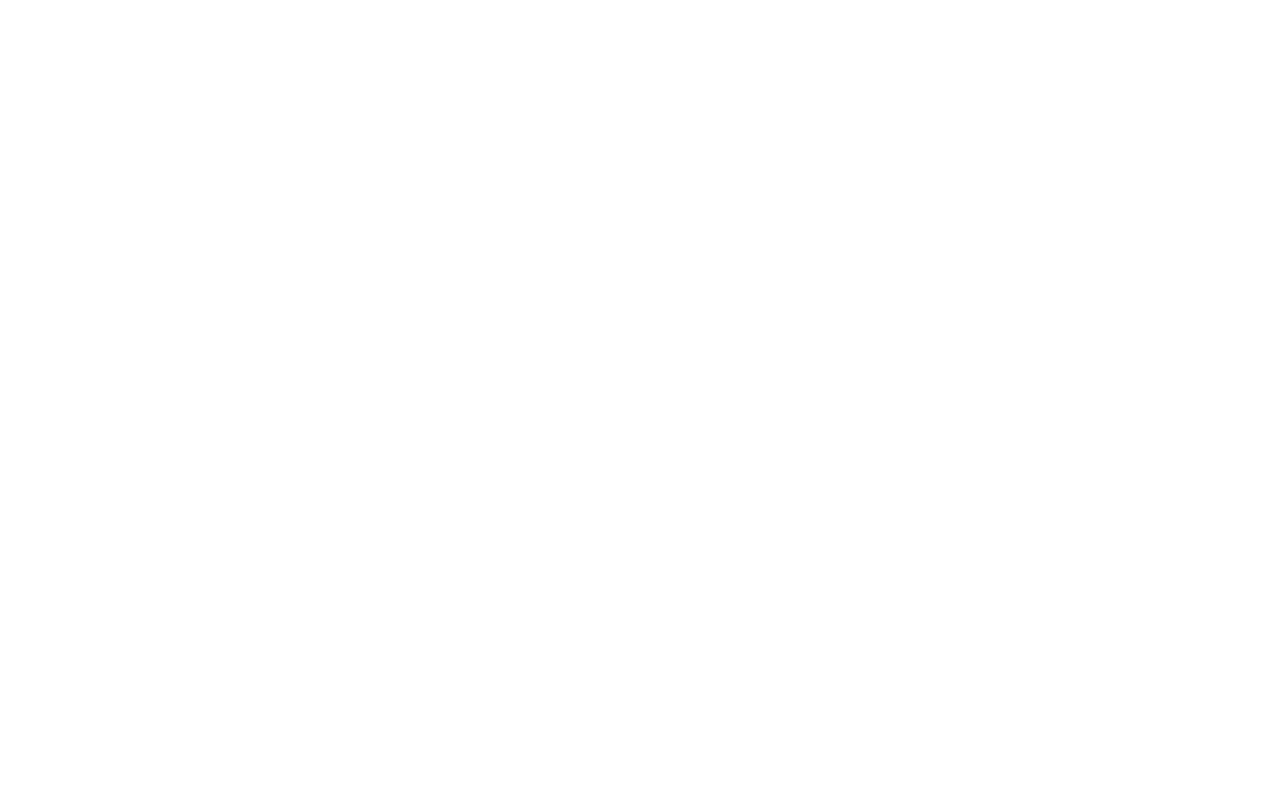
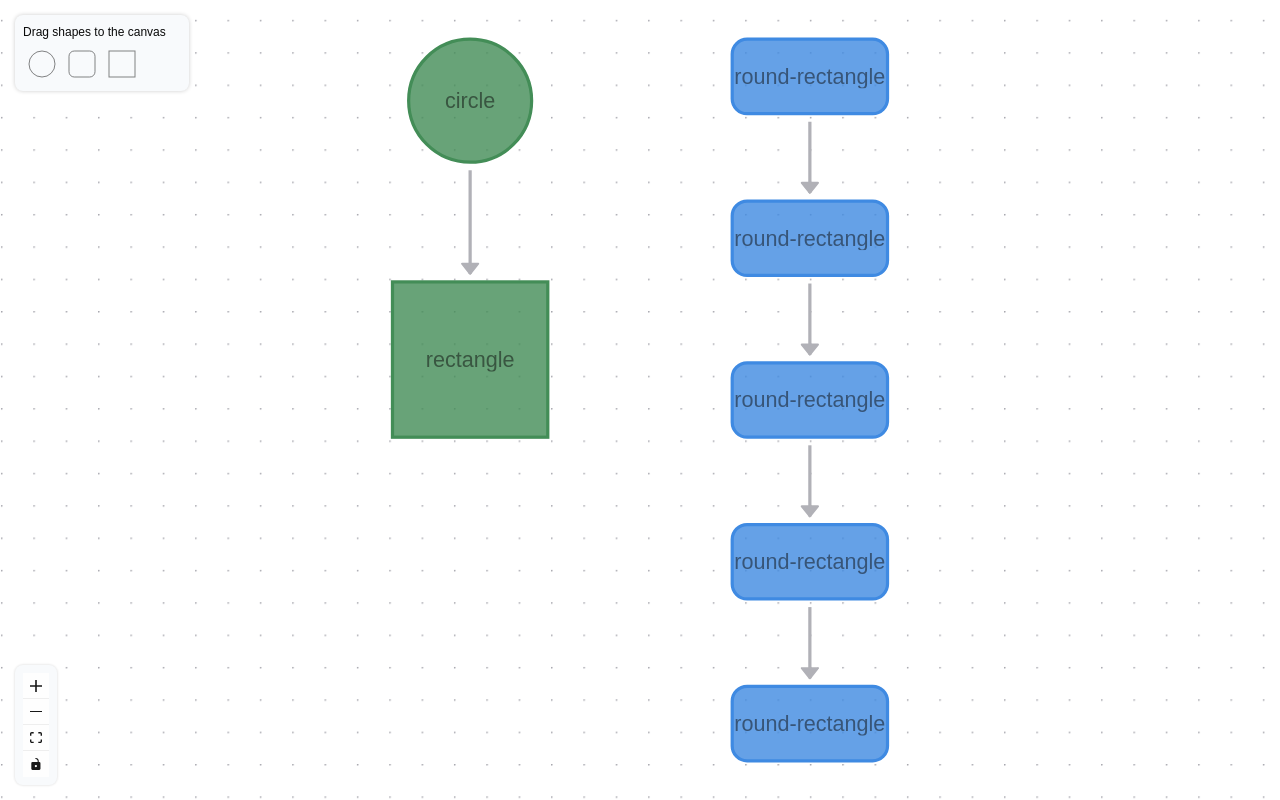
Before and after one commit to Mg-Ozkan/sop, a Next.js app: page /flows in a window 1280 px wide. Built offline with nearby package versions, Linux system fonts and the light colour scheme.

Commit message:
Some fixes.

```diff
--- a/app/flows/components/minimap-node/page.tsx
+++ /dev/null
@@ -1,37 +0,0 @@
-import { type MiniMapNodeProps, useInternalNode } from '@xyflow/react';
-import { ShapeComponents, ShapeNode } from '@/app/flows/components/shape/types/page';
-
-// Custom minimap node, is used to render the shapes of the nodes in the minimap
-export default function MiniMapNode({ id, width, height, x, y, selected }: MiniMapNodeProps) {
-  // Get the node data to render the shape
-  const internalNode = useInternalNode<ShapeNode>(id);
-
-  if (!internalNode) {
-    return;
-  }
-
-  const { color, type } = internalNode.internals.userNode.data;
-  if (!color || !type) {
-    return null;
-  }
-
-  const ShapeComponent = ShapeComponents[type];
-
-  return (
-    <g
-      transform={`translate(${x}, ${y})`}
-      className={
-        selected
-          ? 'react-flow__minimap-node selected'
-          : 'react-flow__minimap-node'
-      }
-    >
-      <ShapeComponent
-        width={width}
-        height={height}
-        fill={color}
-        strokeWidth={selected ? 6 : 0}
-      />
-    </g>
-  );
-}
--- a/app/flows/components/sidebar/sidebar-item.tsx
+++ b/app/flows/components/sidebar/sidebar-item.tsx
@@ -1,3 +1,5 @@
+"use client";
+
 import { type DragEvent, useRef } from 'react';
 
 import Shape from '@/app/flows/components/shape/page';
--- a/app/flows/initial-elements.ts
+++ b/app/flows/initial-elements.ts
@@ -6,7 +6,17 @@
     id: '1',
     type: 'shape',
     position: { x: 0, y: 0 },
-    style: { width: 120, height: 60 },
+    style: { width: 100, height: 50 },
+    data: {
+      type: 'round-rectangle',
+      color: '#3F8AE2',
+    },
+  },
+  {
+    id: '2',
+    type: 'shape',
+    position: { x: 0, y: 100 },
+    style: { width: 100, height: 50 },
     data: {
       type: 'round-rectangle',
       color: '#3F8AE2',
@@ -15,7 +25,37 @@
   {
     id: '3',
     type: 'shape',
-    position: { x: -160, y: 130 },
+    position: { x: 0, y: 200 },
+    style: { width: 100, height: 50 },
+    data: {
+      type: 'round-rectangle',
+      color: '#3F8AE2',
+    },
+  },
+  {
+    id: '4',
+    type: 'shape',
+    position: { x: 0, y: 300 },
+    style: { width: 100, height: 50 },
+    data: {
+      type: 'round-rectangle',
+      color: '#3F8AE2',
+    },
+  },
+  {
+    id: '5',
+    type: 'shape',
+    position: { x: 0, y: 400 },
+    style: { width: 100, height: 50 },
+    data: {
+      type: 'round-rectangle',
+      color: '#3F8AE2',
+    },
+  },
+  {
+    id: '6',
+    type: 'shape',
+    position: { x: -200, y: 0 },
     style: { width: 80, height: 80 },
     data: {
       type: 'circle',
@@ -23,9 +63,9 @@
     },
   },
   {
-    id: '5',
+    id: '7',
     type: 'shape',
-    position: { x: 380, y: 280 },
+    position: { x: -210, y: 150 },
     style: { width: 100, height: 100 },
     data: {
       type: 'rectangle',
@@ -46,27 +86,20 @@
     id: '2->3',
     source: '2',
     target: '3',
-    sourceHandle: 'left',
-    targetHandle: 'right',
+    sourceHandle: 'bottom',
+    targetHandle: 'top',
   },
   {
-    id: '2->4',
-    source: '2',
+    id: '3->4',
+    source: '3',
     target: '4',
-    sourceHandle: 'right',
-    targetHandle: 'left',
+    sourceHandle: 'bottom',
+    targetHandle: 'top',
   },
   {
     id: '4->5',
     source: '4',
     target: '5',
-    sourceHandle: 'right',
-    targetHandle: 'top',
-  },
-  {
-    id: '3->6',
-    source: '3',
-    target: '6',
     sourceHandle: 'bottom',
     targetHandle: 'top',
   },
@@ -74,42 +107,7 @@
     id: '6->7',
     source: '6',
     target: '7',
-    sourceHandle: 'right',
-    targetHandle: 'left',
-  },
-  {
-    id: '4->7',
-    source: '4',
-    target: '7',
     sourceHandle: 'bottom',
     targetHandle: 'top',
   },
-  {
-    id: '7->8',
-    source: '7',
-    target: '8',
-    sourceHandle: 'bottom',
-    targetHandle: 'top',
-  },
-  {
-    id: '5->9',
-    source: '5',
-    target: '9',
-    sourceHandle: 'left',
-    targetHandle: 'top',
-  },
-  {
-    id: '6->10',
-    source: '6',
-    target: '10',
-    sourceHandle: 'bottom',
-    targetHandle: 'top',
-  },
-  {
-    id: '10->8',
-    source: '10',
-    target: '8',
-    sourceHandle: 'right',
-    targetHandle: 'left',
-  },
 ];
--- a/app/flows/page.css
+++ b/app/flows/page.scss
@@ -37,11 +37,6 @@
 
   .react-flow svg {
     display: block;
-  }
-
-  .react-flow__minimap-mask {
-    fill: var(--background);
-    fill-opacity: 0.85;
   }
 
   .react-flow__node-toolbar {
--- a/app/flows/page.tsx
+++ b/app/flows/page.tsx
@@ -1,3 +1,5 @@
+"use client";
+
 import { DragEvent, DragEventHandler } from 'react';
 import {
   ReactFlow,
@@ -11,16 +13,14 @@
   DefaultEdgeOptions,
   Controls,
   useReactFlow,
-  MiniMap,
 } from '@xyflow/react';
 
-
+import "@/app/flows/page.scss";
 import '@xyflow/react/dist/style.css';
 
 import { defaultNodes, defaultEdges } from './initial-elements';
 import ShapeNodeComponent from './components/shape-node/page';
 import Sidebar from './components/sidebar/page';
-import MiniMapNode from './components/minimap-node/page';
 import { ShapeNode, ShapeType } from './components/shape/types/page';
 
 const nodeTypes: NodeTypes = {
@@ -101,7 +101,6 @@
         <Sidebar />
       </Panel>
       <Controls />
-      <MiniMap zoomable draggable nodeComponent={MiniMapNode} />
     </ReactFlow>
   );
 }
--- a/app/page.module.scss
+++ /dev/null
@@ -1,168 +0,0 @@
-.page {
-  --gray-rgb: 0, 0, 0;
-  --gray-alpha-200: rgba(var(--gray-rgb), 0.08);
-  --gray-alpha-100: rgba(var(--gray-rgb), 0.05);
-
-  --button-primary-hover: #383838;
-  --button-secondary-hover: #f2f2f2;
-
-  display: grid;
-  grid-template-rows: 20px 1fr 20px;
-  align-items: center;
-  justify-items: center;
-  min-height: 100svh;
-  padding: 80px;
-  gap: 64px;
-  font-family: var(--font-geist-sans);
-}
-
-@media (prefers-color-scheme: dark) {
-  .page {
-    --gray-rgb: 255, 255, 255;
-    --gray-alpha-200: rgba(var(--gray-rgb), 0.145);
-    --gray-alpha-100: rgba(var(--gray-rgb), 0.06);
-
-    --button-primary-hover: #ccc;
-    --button-secondary-hover: #1a1a1a;
-  }
-}
-
-.main {
-  display: flex;
-  flex-direction: column;
-  gap: 32px;
-  grid-row-start: 2;
-}
-
-.main ol {
-  font-family: var(--font-geist-mono);
-  padding-left: 0;
-  margin: 0;
-  font-size: 14px;
-  line-height: 24px;
-  letter-spacing: -0.01em;
-  list-style-position: inside;
-}
-
-.main li:not(:last-of-type) {
-  margin-bottom: 8px;
-}
-
-.main code {
-  font-family: inherit;
-  background: var(--gray-alpha-100);
-  padding: 2px 4px;
-  border-radius: 4px;
-  font-weight: 600;
-}
-
-.ctas {
-  display: flex;
-  gap: 16px;
-}
-
-.ctas a {
-  appearance: none;
-  border-radius: 128px;
-  height: 48px;
-  padding: 0 20px;
-  border: none;
-  border: 1px solid transparent;
-  transition:
-    background 0.2s,
-    color 0.2s,
-    border-color 0.2s;
-  cursor: pointer;
-  display: flex;
-  align-items: center;
-  justify-content: center;
-  font-size: 16px;
-  line-height: 20px;
-  font-weight: 500;
-}
-
-a.primary {
-  background: var(--foreground);
-  color: var(--background);
-  gap: 8px;
-}
-
-a.secondary {
-  border-color: var(--gray-alpha-200);
-  min-width: 180px;
-}
-
-.footer {
-  grid-row-start: 3;
-  display: flex;
-  gap: 24px;
-}
-
-.footer a {
-  display: flex;
-  align-items: center;
-  gap: 8px;
-}
-
-.footer img {
-  flex-shrink: 0;
-}
-
-/* Enable hover only on non-touch devices */
-@media (hover: hover) and (pointer: fine) {
-  a.primary:hover {
-    background: var(--button-primary-hover);
-    border-color: transparent;
-  }
-
-  a.secondary:hover {
-    background: var(--button-secondary-hover);
-    border-color: transparent;
-  }
-
-  .footer a:hover {
-    text-decoration: underline;
-    text-underline-offset: 4px;
-  }
-}
-
-@media (max-width: 600px) {
-  .page {
-    padding: 32px;
-    padding-bottom: 80px;
-  }
-
-  .main {
-    align-items: center;
-  }
-
-  .main ol {
-    text-align: center;
-  }
-
-  .ctas {
-    flex-direction: column;
-  }
-
-  .ctas a {
-    font-size: 14px;
-    height: 40px;
-    padding: 0 16px;
-  }
-
-  a.secondary {
-    min-width: auto;
-  }
-
-  .footer {
-    flex-wrap: wrap;
-    align-items: center;
-    justify-content: center;
-  }
-}
-
-@media (prefers-color-scheme: dark) {
-  .logo {
-    filter: invert(1);
-  }
-}
```
Also changed, not shown: app/page.tsx (+3 -92 lines).
